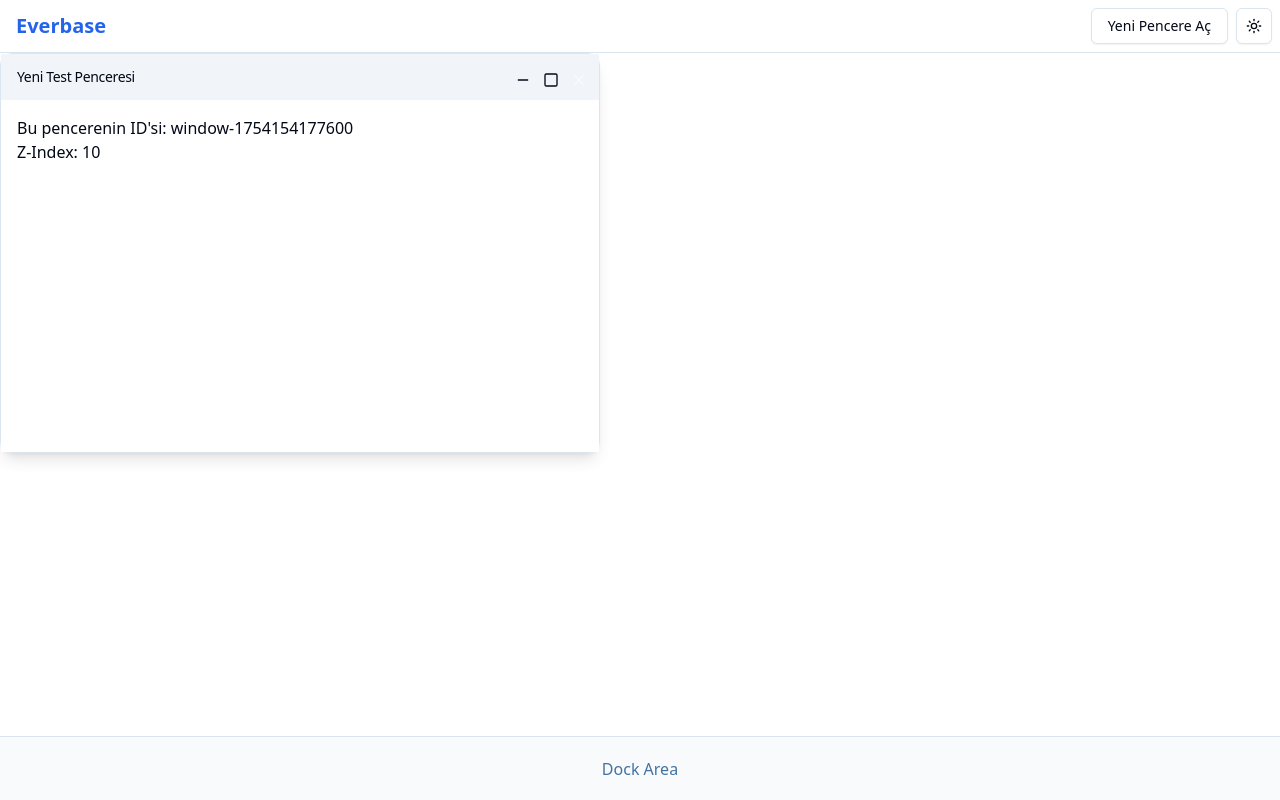
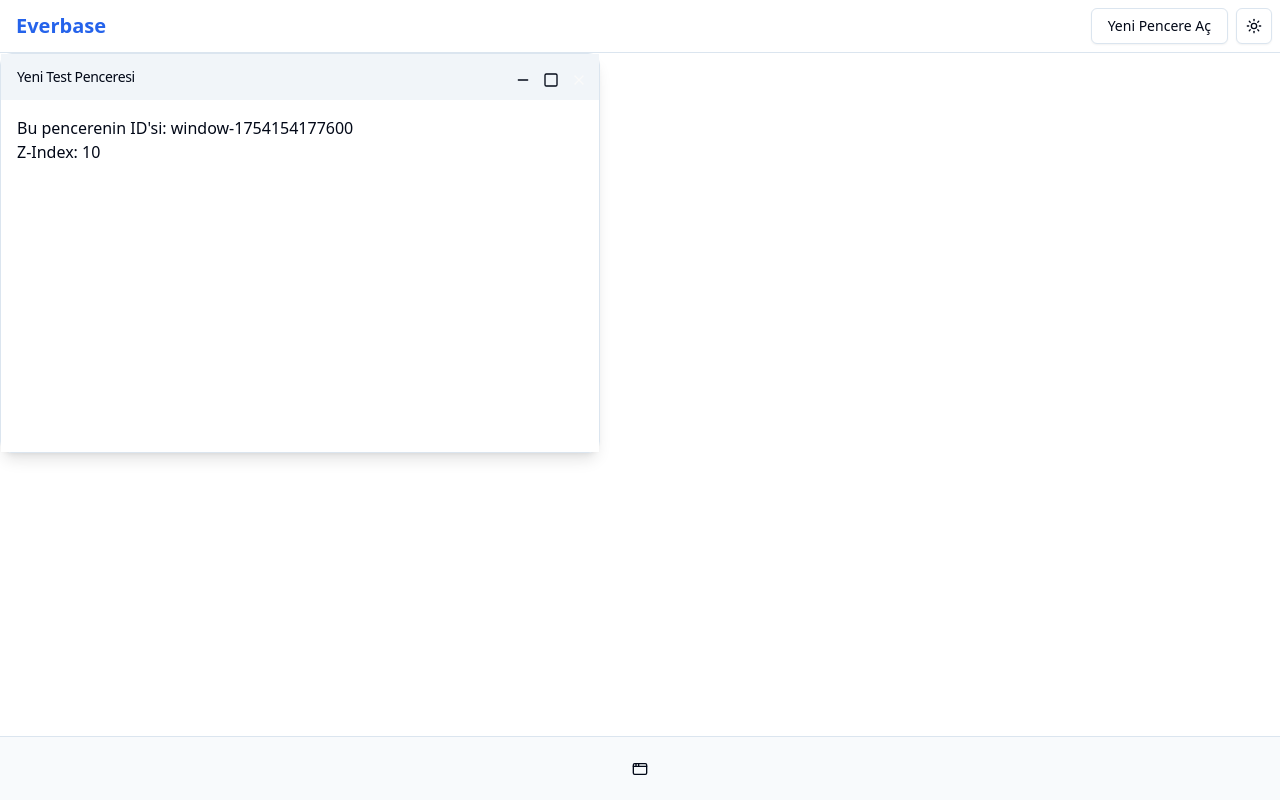
Before and after one commit to progesor/everbase, a React (Vite) app in the folder apps/aether-web/: page / in a window 1280 px wide. Both pictures are taken after a click on the button "Yeni Pencere Aç". Built offline with nearby package versions, Linux system fonts and the light colour scheme.

Commit message:
feat(ui): display and focus open apps in dock
Updates the Dock component to subscribe to the windowStore. It now dynamically renders an icon for each open window. Clicking an icon triggers the focusWindow action, bringing the corresponding window to the foreground.
Close #28

```diff
--- a/apps/aether-web/src/features/shell/components/Dock.tsx
+++ b/apps/aether-web/src/features/shell/components/Dock.tsx
@@ -1,7 +1,25 @@
+import { useWindowStore } from '@/features/window-manager/windowStore';
+import { Button } from '@/components/ui/button';
+import { AppWindow } from 'lucide-react';
+
 export function Dock() {
+  const { windows, focusWindow } = useWindowStore();
+
   return (
     <div className="w-full h-16 bg-secondary/50 backdrop-blur-sm flex items-center justify-center p-2 border-t">
-      <p className="text-muted-foreground">Dock Area</p>
+      <div className="flex items-center gap-2">
+        {windows.map((win) => (
+          <Button
+            key={win.id}
+            variant="ghost"
+            size="icon"
+            className="h-12 w-12"
+            onClick={() => focusWindow(win.id)}
+          >
+            <AppWindow />
+          </Button>
+        ))}
+      </div>
     </div>
   );
 }
```
